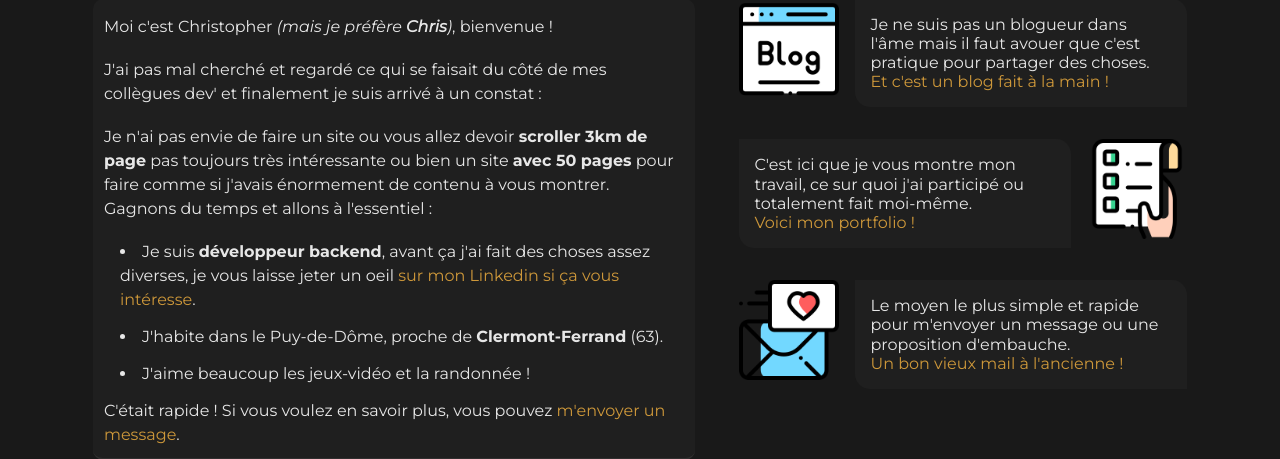
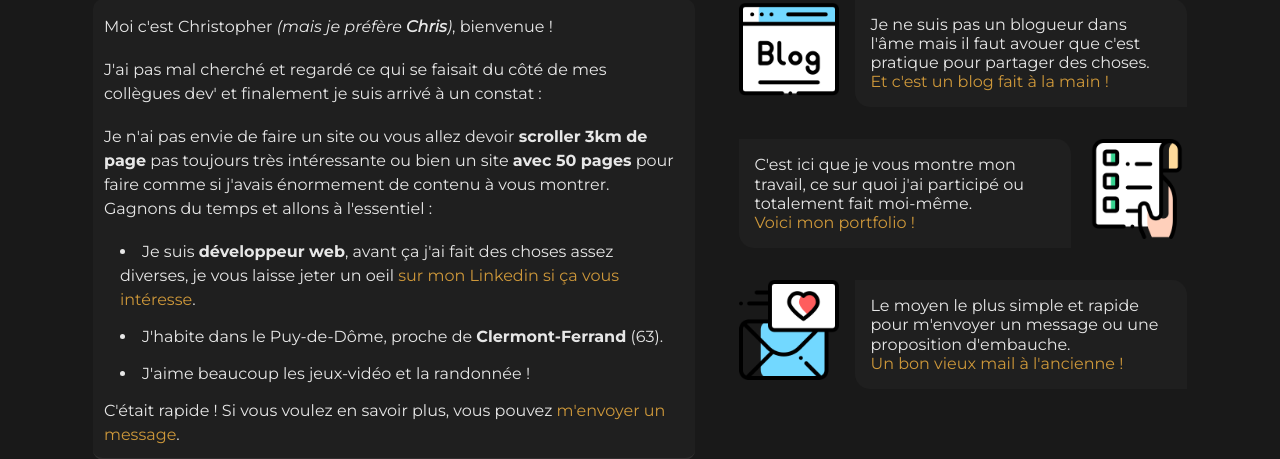
Before and after one commit to chris-rousseau/portfolio, a Symfony app: template templates/site/main/index.html.twig in a window 1280 px wide. Shown: the part 216-675 px from the top of the page. Run offline with Twig, Linux system fonts and the light colour scheme; the template is opened without the code that fills it, so the values that code supplies are empty; some libraries are stand-ins or nearby versions; some web fonts are replaced.

Commit message:
ajustement dev

```diff
--- a/templates/site/main/index.html.twig
+++ b/templates/site/main/index.html.twig
@@ -25,7 +25,7 @@
                 Gagnons du temps et allons à l'essentiel :
             </p>
             <ul>
-                <li>Je suis <strong>développeur backend</strong>, avant ça j'ai fait des choses assez diverses, je vous laisse jeter un oeil <a href="https://www.linkedin.com/in/christopher-rousseau" target="_blank">sur mon Linkedin si ça vous intéresse</a>.</li>
+                <li>Je suis <strong>développeur web</strong>, avant ça j'ai fait des choses assez diverses, je vous laisse jeter un oeil <a href="https://www.linkedin.com/in/christopher-rousseau" target="_blank">sur mon Linkedin si ça vous intéresse</a>.</li>
                 <li>J'habite dans le Puy-de-Dôme, proche de <strong>Clermont-Ferrand</strong> (63).</li>
                 <li>J'aime beaucoup les jeux-vidéo et la randonnée !</li>
             </ul>
```
